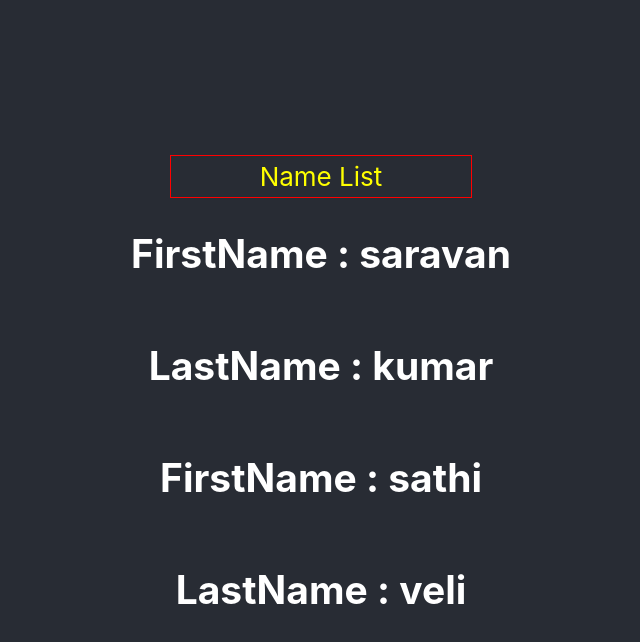
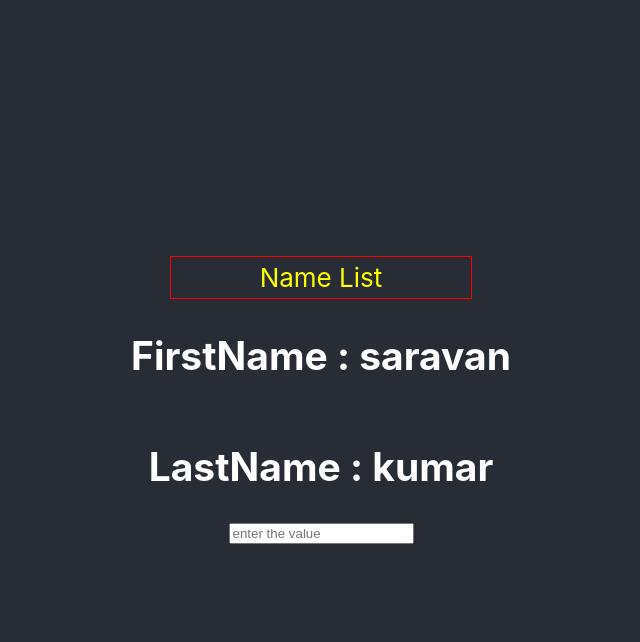
Before and after one commit to Sundarleo11/React, a React app: page / in a window 1280 px wide. Shown: the top 642 px of the page, without its empty margins (319-959 px from the left). Built offline with nearby package versions, Linux system fonts and the light colour scheme.

Commit message:
prope input

```diff
--- a/src/App.js
+++ b/src/App.js
@@ -2,6 +2,7 @@ import logo from './logo.svg';
 import './App.css';
 
 import H3 from './comp/name';
+import Input from './input/input';
 
 const conatiner = { color: "yellow", border: "1px solid red", paddingTop: "5px", paddingBottom: "5px", width: "300px" }
 
@@ -12,9 +13,10 @@ function App() {
     <div className="App">
       <header className="App-header">
         <div style={conatiner}>Name List</div>
+        <H3 firstname='saravan' lastname='kumar'></H3>
+        <Input placeholder="enter the value" type="text"></Input>
 
-        <H3 firstname='saravan' lastname='kumar'></H3>
-        <H3 firstname='sathi' lastname='veli'></H3>
+
 
 
 
--- /dev/null
+++ b/src/input/input.js
@@ -0,0 +1,8 @@
+import React from "react";
+
+function input({ placeholder, type }) {
+
+    return <input placeholder={placeholder} type={type}></input>
+}
+
+export default input;
```
